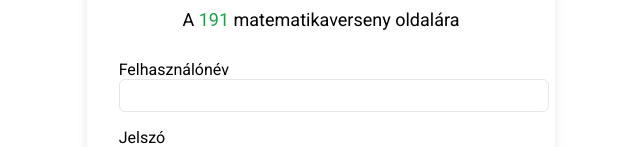
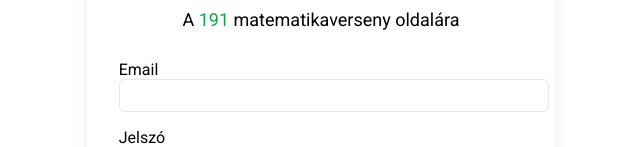
Before and after one commit to Verseghy/matverseny-frontend-old, a React (Create React App) app: page /login in a window 1280 px wide. Shown: the part 379-526 px from the top of the page, without its empty margins (319-959 px from the left). Built offline with nearby package versions, Linux system fonts and the light colour scheme.

Commit message:
refactor: change login page username to email

```diff
--- a/src/pages/login.tsx
+++ b/src/pages/login.tsx
@@ -8,8 +8,11 @@ import { Formik, Form, Field, FieldProps, ErrorMessage } from 'formik'
 import * as Yup from 'yup'
 
 const validationSchema = Yup.object({
-  username: Yup.string().required('Felhasználónév kötelező'),
-  password: Yup.string().required('Jelszó kötelező'),
+  email: Yup.string()
+    .email('Az email formátuma nem megfelelő')
+    .required('Email kötelező'),
+  password: Yup.string()
+    .required('Jelszó kötelező'),
 })
 
 const initialValues = {username: '', password: ''}
@@ -30,13 +33,13 @@ const LoginPage: React.VFC = () => {
               <h1>Bejelentkezés</h1>
               <h2>A <span>191</span> matematikaverseny oldalára</h2>
               <div className={styles.field}>
-                <span>Felhasználónév</span>
-                <Field name="username">
+                <span>Email</span>
+                <Field name="email">
                   {({ field, meta }: FieldProps) => (
-                    <Input block {...field} error={!!meta.touched && !!meta.error} />
+                    <Input type="email" block {...field} error={!!meta.touched && !!meta.error} />
                   )}
                 </Field>
-                <ErrorMessage name="username">
+                <ErrorMessage name="email">
                   {(msg) => (<span className={styles.error}>{msg}</span>)}
                 </ErrorMessage>
               </div>
```
